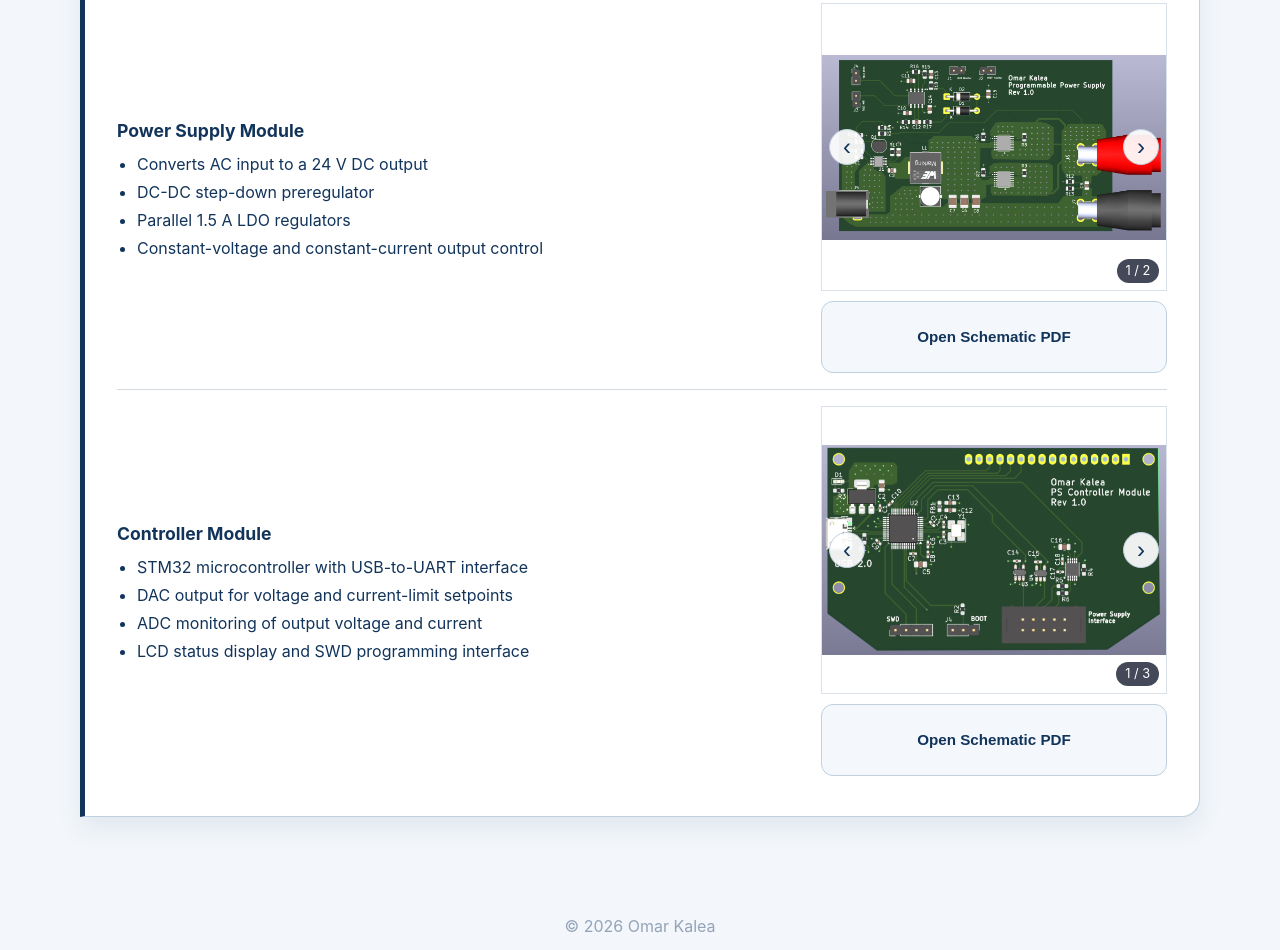
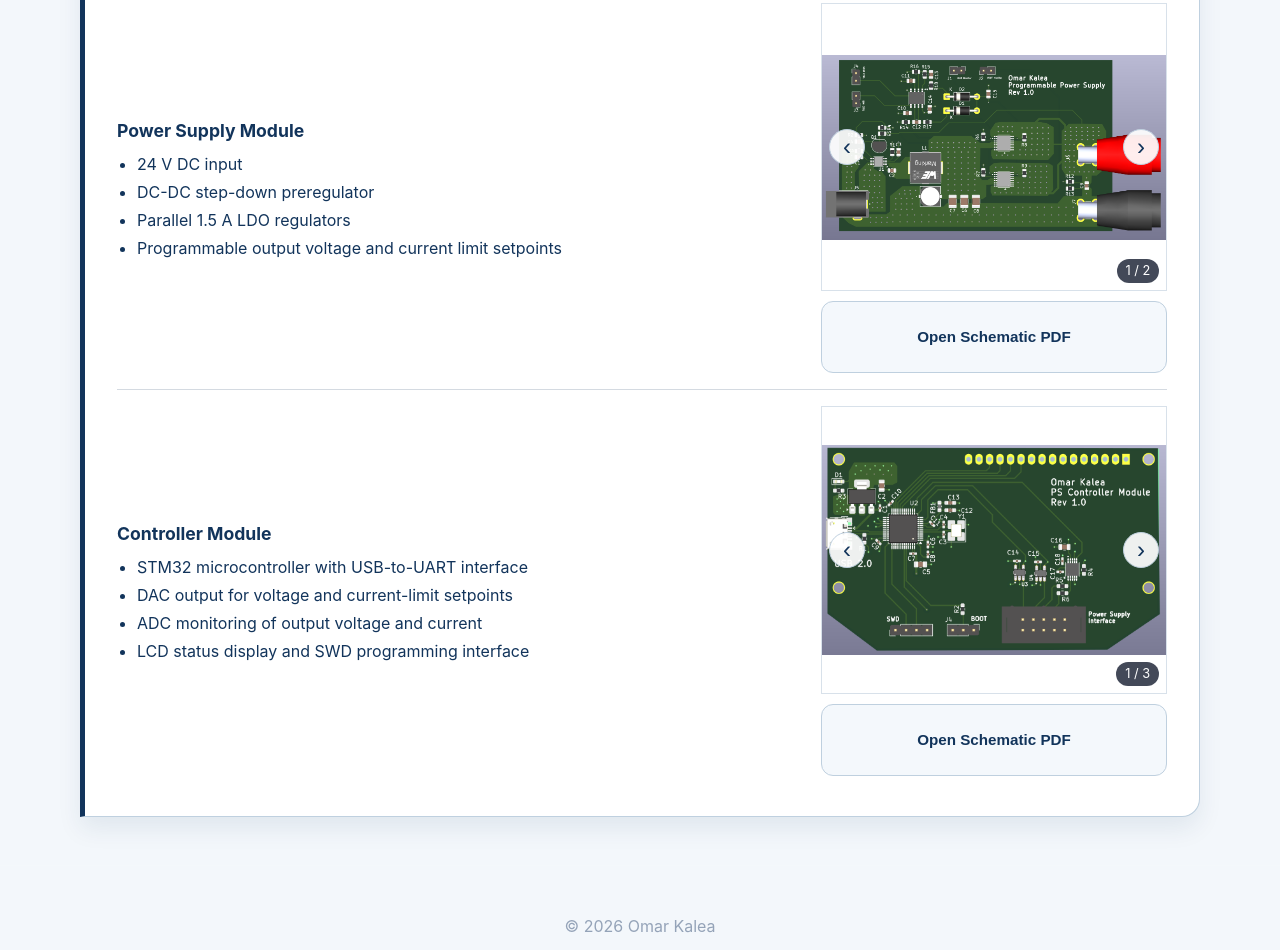
Before and after one commit to omarsbu/Personal-Website, a plain HTML site: page power-supply/index.html in a window 1280 px wide. Shown: the part 1284-2234 px from the top of the page. Drawn offline with Linux system fonts and the light colour scheme.

Commit message:
Update index.html

```diff
--- a/power-supply/index.html
+++ b/power-supply/index.html
@@ -411,10 +411,10 @@
                 <div class="module-subsection">
                   <h3>Power Supply Module</h3>
                   <ul>
-                    <li>Converts AC input to a 24 V DC output</li>
+                    <li>24 V DC input</li>
                     <li>DC-DC step-down preregulator</li>
                     <li>Parallel 1.5 A LDO regulators</li>
-                    <li>Constant-voltage and constant-current output control</li>
+                    <li>Programmable output voltage and current limit setpoints</li>
                   </ul>
                 </div>
                 <div class="module-side-stack">
```
